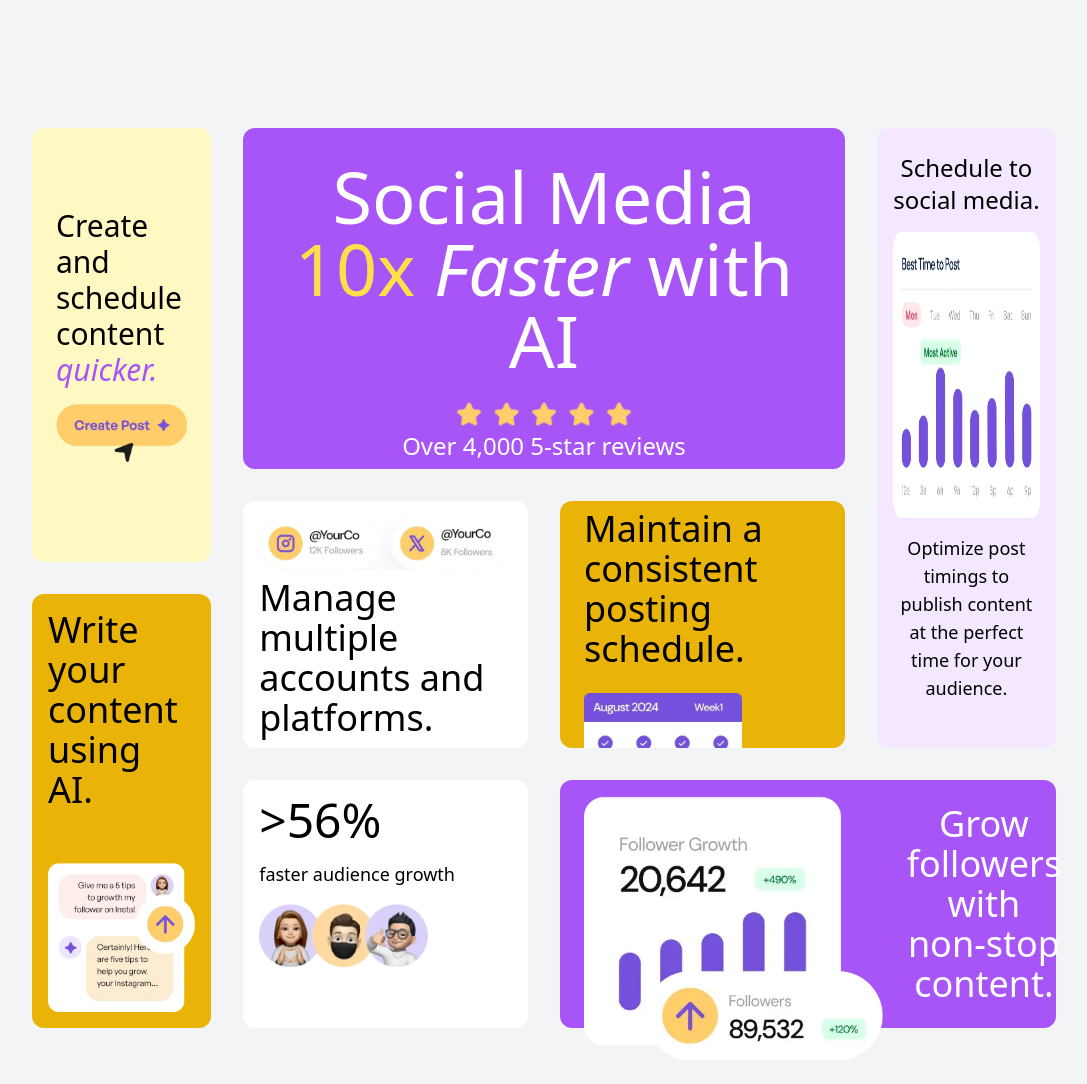
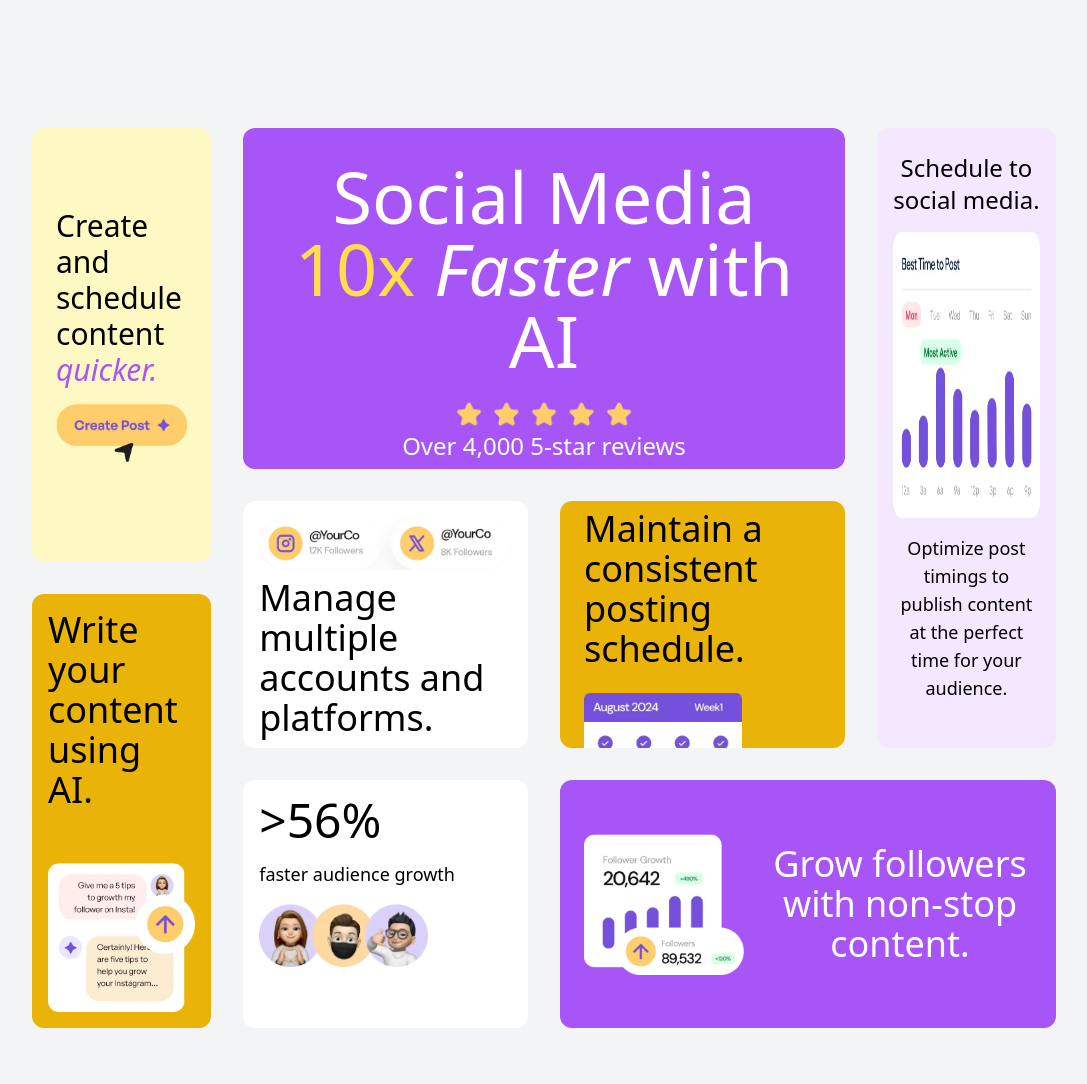
Before and after one commit to nelghzaoui/bento, a plain HTML site: page index.html in a window 1280 px wide. Shown: the whole page, without its empty margins (96-1183 px from the left). Drawn offline with nearby package versions, Linux system fonts and the light colour scheme.

Commit message:
last fix

```diff
--- a/index.html
+++ b/index.html
@@ -109,7 +109,7 @@
         <img
           src="./assets/images/illustration-grow-followers.webp"
           alt=""
-          class="w-2/3 m-auto lg:max-w-2/5"
+          class="w-2/3 m-auto lg:max-w-40"
         />
         Grow followers with non-stop content.
       </div>
```
